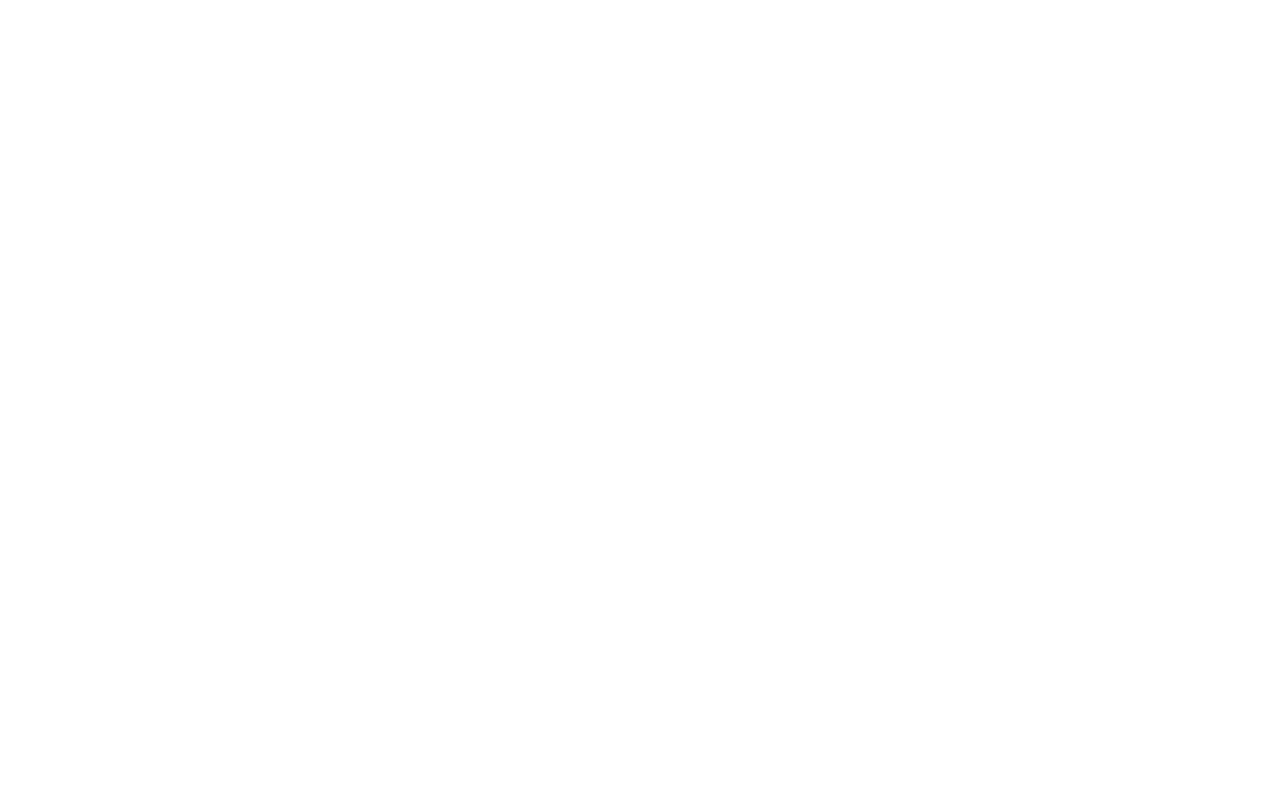
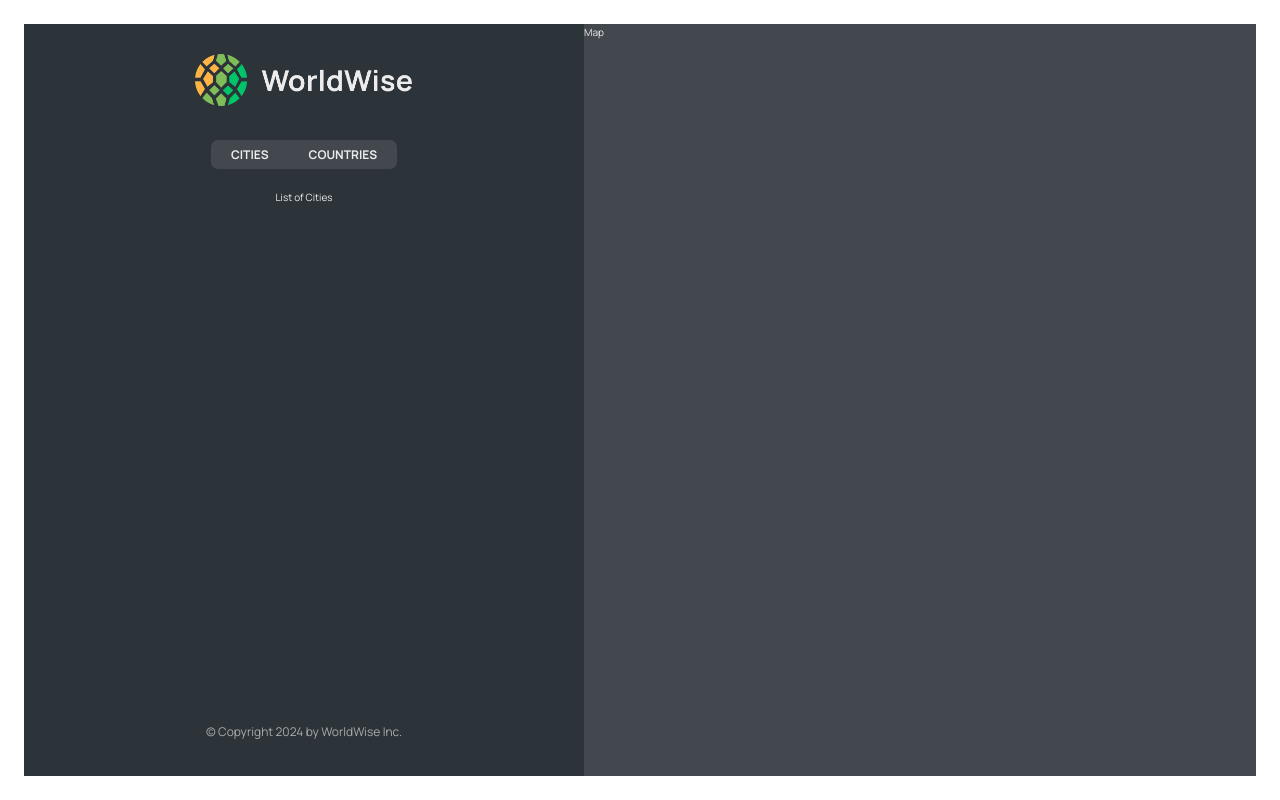
Before and after one commit to junaidwa/WorldWise_React, a React (Vite) app: page /app in a window 1280 px wide. Built offline with nearby package versions, Linux system fonts and the light colour scheme.

Commit message:
Commited

```diff
--- /dev/null
+++ b/src/components/AppNav.jsx
@@ -0,0 +1,19 @@
+import { NavLink } from "react-router-dom";
+import styles from "./AppNav.module.css";
+
+function AppNav() {
+  return (
+    <nav className={styles.nav}>
+      <ul>
+        <li>
+          <NavLink to="cities">Cities</NavLink>
+        </li>
+        <li>
+          <NavLink to="countries">Countries</NavLink>
+        </li>
+      </ul>
+    </nav>
+  );
+}
+
+export default AppNav;
--- /dev/null
+++ b/src/components/Map.jsx
@@ -0,0 +1,7 @@
+import styles from './Map.module.css';
+function Map(){
+    return(
+        <div className={styles.mapContainer}>Map</div>
+    )
+}
+export default Map;
--- /dev/null
+++ b/src/components/Sidebar.jsx
@@ -0,0 +1,26 @@
+import Logo from './Logo';
+import AppNav from './AppNav';
+import styles from './Sidebar.module.css';
+function Sidebar(){
+    return(
+        <div className={styles.sidebar}>
+            <Logo />
+            <AppNav />
+
+          <p>List of Cities</p>
+
+
+          <footer className={styles.footer}>
+            <p className={styles.copyright}>
+
+                &copy; Copyright {new Date().getFullYear()} by WorldWise Inc.
+            </p>
+          </footer>
+
+
+
+
+        </div>
+    )
+}
+export default Sidebar ;
--- a/src/pages/AppLayout.jsx
+++ b/src/pages/AppLayout.jsx
@@ -1,15 +1,15 @@
-// import Map from "../components/Map";
-// import Sidebar from "../components/Sidebar";
-// import User from "../components/User";
+
+import Sidebar from "../components/Sidebar";
+import Map from "../components/Map";
 
 import styles from "./AppLayout.module.css";
 
 function AppLayout() {
   return (
     <div className={styles.app}>
-      {/* <Sidebar />
-      <Map />
-      <User /> */}
+      <Sidebar />
+    <Map/>
+
     </div>
   );
 }
```
